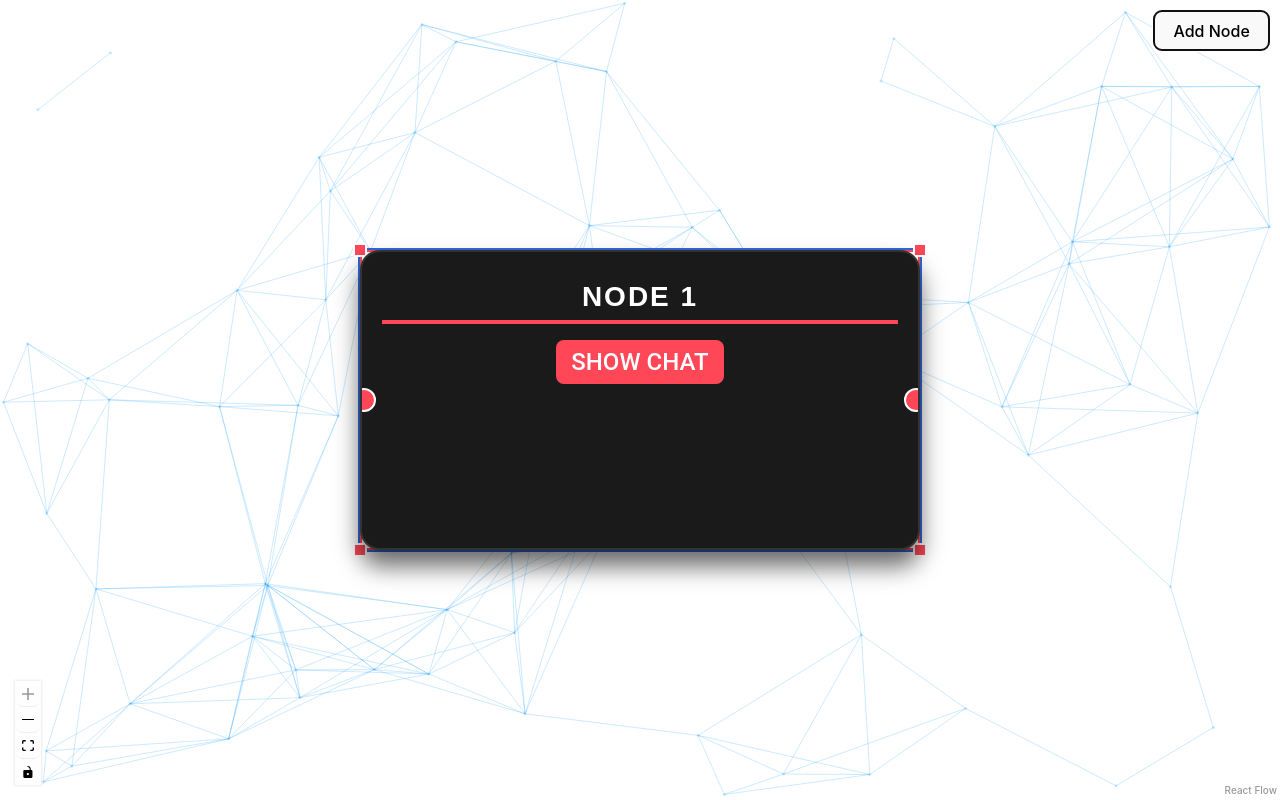
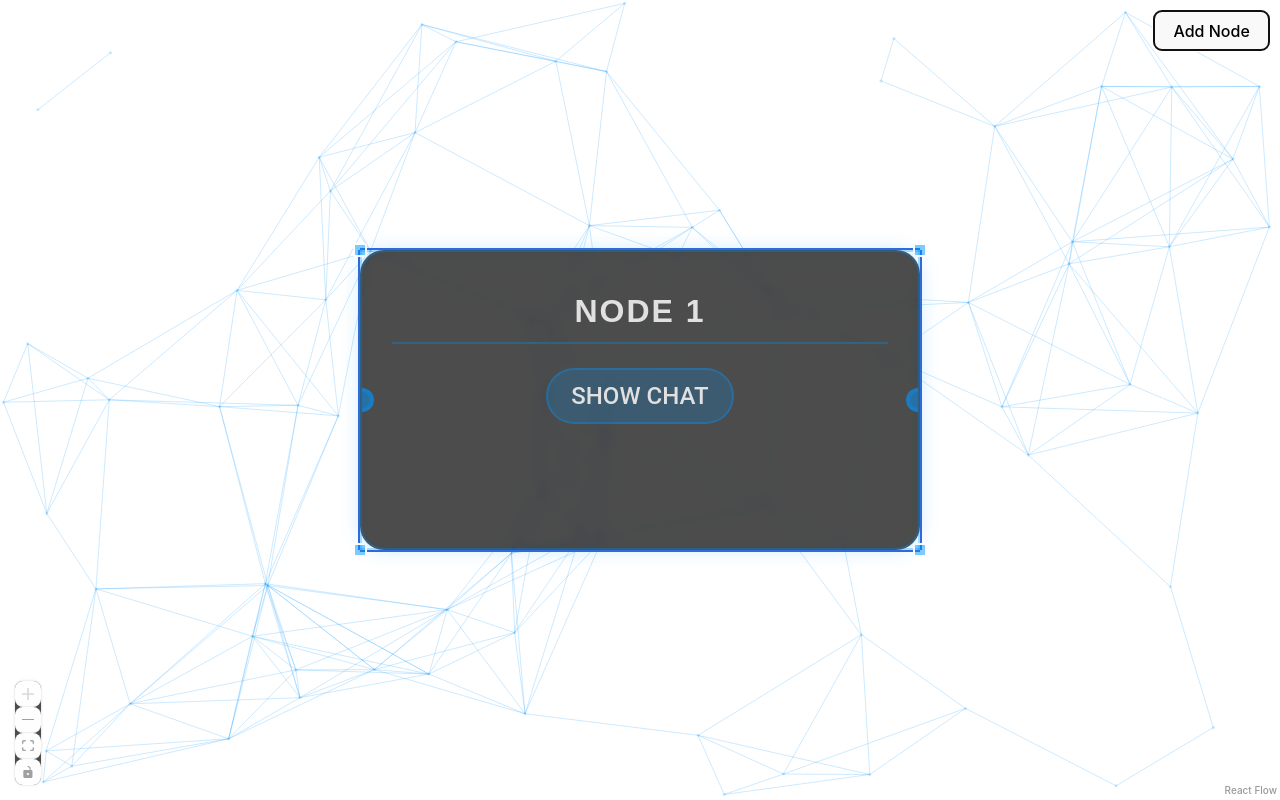
Before and after one commit to Robertgreenwood27/NeuralNode, a React (Vite) app: page / in a window 1280 px wide. Both pictures are taken after a click on the button "Add Node". Built offline with nearby package versions, Linux system fonts and the light colour scheme.

Commit message:
sick node style

```diff
--- a/src/flow-chart-styles.css
+++ b/src/flow-chart-styles.css
@@ -1,31 +1,34 @@
 /* ReactFlow control styles */
 .react-flow__controls-button {
-    color: black !important;
+    color: #a0a0a0 !important;
 }
 
 .react-flow__controls {
-    background-color: rgba(255, 255, 255, 0.8) !important;
+    background-color: rgba(0, 0, 0, 0.7) !important;
+    border-radius: 8px;
 }
 
 /* Node styles */
 .editable-node {
-    background-color: #1a1a1a;
-    border-radius: 10px;
-    padding: 10px;
-    color: #ffffff;
-    box-shadow: 0 8px 12px rgba(0, 0, 0, 0.6);
-    border: 1px solid #333;
+    background-color: rgba(0, 0, 0, 0.7);
+    border-radius: 12px;
+    padding: 15px;
+    color: #e0e0e0;
+    box-shadow: 0 0 10px rgba(0, 150, 255, 0.2);
+    border: 1px solid rgba(0, 150, 255, 0.3);
     font-family: 'Roboto', sans-serif;
-    transition: transform 0.3s ease;
+    transition: all 0.3s ease;
     display: flex;
     flex-direction: column;
     position: relative;
     box-sizing: border-box;
     overflow: hidden;
+    backdrop-filter: blur(3px);
 }
 
 .editable-node:hover {
     transform: scale(1.02);
+    box-shadow: 0 0 15px rgba(0, 150, 255, 0.3);
 }
 
 .node-content {
@@ -39,12 +42,12 @@
 .node-title {
     background-color: transparent;
     border: none;
-    border-bottom: 2px solid #ff4757;
-    color: #ffffff;
-    font-size: 14px;
+    border-bottom: 1px solid rgba(0, 150, 255, 0.3);
+    color: #e0e0e0;
+    font-size: 16px;
     font-weight: bold;
-    margin-bottom: 8px;
-    padding: 4px 0;
+    margin-bottom: 12px;
+    padding: 6px 0;
     width: 100%;
     text-align: center;
     letter-spacing: 1px;
@@ -55,43 +58,43 @@
 }
 
 .toggle-chat-btn {
-    background-color: #ff4757;
-    border: none;
-    border-radius: 4px;
-    color: #ffffff;
+    background-color: rgba(0, 150, 255, 0.2);
+    border: 1px solid rgba(0, 150, 255, 0.3);
+    border-radius: 20px;
+    color: #e0e0e0;
     cursor: pointer;
     font-size: 12px;
-    padding: 4px 8px;
-    margin-bottom: 8px;
+    padding: 6px 12px;
+    margin-bottom: 12px;
     align-self: center;
-    transition: background-color 0.3s ease, transform 0.3s ease;
+    transition: all 0.3s ease;
     text-transform: uppercase;
     white-space: nowrap;
 }
 
-.chat-container {
-    flex-grow: 1;
-    overflow-y: auto;
-    margin-top: 10px;
+.toggle-chat-btn:hover {
+    background-color: rgba(0, 150, 255, 0.3);
+    box-shadow: 0 0 5px rgba(0, 150, 255, 0.3);
 }
 
 /* Handle styles */
 .react-flow__handle {
-    width: 10px;
-    height: 10px;
+    width: 8px;
+    height: 8px;
     border-radius: 50%;
-    background-color: #ff4757;
+    background-color: rgba(0, 150, 255, 0.5);
+    border: 2px solid rgba(0, 150, 255, 0.3);
     position: absolute;
 }
 
 .react-flow__handle-left {
-    left: -5px;
+    left: -6px;
     top: 50%;
     transform: translateY(-50%);
 }
 
 .react-flow__handle-right {
-    right: -5px;
+    right: -6px;
     top: 50%;
     transform: translateY(-50%);
 }
@@ -100,10 +103,10 @@
 .chat-interface {
     display: flex;
     flex-direction: column;
-    background-color: #282828;
-    border-radius: 6px;
-    padding: 8px;
-    border: 1px solid #444;
+    background-color: rgba(0, 0, 0, 0.5);
+    border-radius: 10px;
+    padding: 10px;
+    border: 1px solid rgba(0, 150, 255, 0.2);
     flex-grow: 1;
     overflow: hidden;
 }
@@ -111,29 +114,29 @@
 .chat-messages {
     flex-grow: 1;
     overflow-y: auto;
-    margin-bottom: 8px;
-    padding-right: 8px;
+    margin-bottom: 10px;
+    padding-right: 10px;
     max-width: 100%;
 }
 
 .chat-messages::-webkit-scrollbar {
-    width: 8px;
-    background-color: #1a1a1a;
+    width: 6px;
+    background-color: rgba(0, 0, 0, 0.3);
 }
 
 .chat-messages::-webkit-scrollbar-thumb {
-    background-color: #555;
-    border-radius: 4px;
+    background-color: rgba(0, 150, 255, 0.3);
+    border-radius: 3px;
 }
 
 .chat-messages::-webkit-scrollbar-thumb:hover {
-    background-color: #777;
+    background-color: rgba(0, 150, 255, 0.5);
 }
 
 .message {
-    margin-bottom: 6px;
-    padding: 4px 6px;
-    border-radius: 4px;
+    margin-bottom: 8px;
+    padding: 6px 10px;
+    border-radius: 12px;
     font-family: 'Roboto', sans-serif;
     font-size: 12px;
     max-width: 85%;
@@ -141,17 +144,17 @@
 }
 
 .message.user {
-    background-color: #3742fa;
-    color: #ffffff;
+    background-color: rgba(0, 150, 255, 0.1);
+    color: #e0e0e0;
     margin-left: auto;
-    border-left: 3px solid #1e90ff;
+    border-left: 2px solid rgba(0, 150, 255, 0.3);
 }
 
 .message.ai {
-    background-color: #5352ed;
-    color: #ffffff;
+    background-color: rgba(0, 150, 255, 0.15);
+    color: #e0e0e0;
     margin-right: auto;
-    border-left: 3px solid #2ed573;
+    border-left: 2px solid rgba(0, 150, 255, 0.3);
 }
 
 .chat-interface form {
@@ -161,46 +164,47 @@
 
 .chat-interface input {
     flex-grow: 1;
-    background-color: #2c2c2c;
-    border: none;
-    border-radius: 4px 0 0 4px;
-    padding: 4px 6px;
-    color: #ffffff;
+    background-color: rgba(0, 0, 0, 0.5);
+    border: 1px solid rgba(0, 150, 255, 0.2);
+    border-radius: 20px 0 0 20px;
+    padding: 6px 12px;
+    color: #e0e0e0;
     font-size: 12px;
     min-width: 0;
 }
 
 .chat-interface button {
-    background-color: #ff4757;
-    border: none;
-    border-radius: 0 4px 4px 0;
-    color: #ffffff;
+    background-color: rgba(0, 150, 255, 0.2);
+    border: 1px solid rgba(0, 150, 255, 0.3);
+    border-radius: 0 20px 20px 0;
+    color: #e0e0e0;
     cursor: pointer;
-    padding: 4px 8px;
+    padding: 6px 12px;
     font-family: 'Roboto', sans-serif;
     font-weight: bold;
     text-transform: uppercase;
     font-size: 12px;
-    transition: background-color 0.3s ease;
+    transition: all 0.3s ease;
     white-space: nowrap;
 }
 
 .chat-interface button:hover {
-    background-color: #e04050;
+    background-color: rgba(0, 150, 255, 0.3);
+    box-shadow: 0 0 5px rgba(0, 150, 255, 0.3);
 }
 
 /* Custom scrollbar track */
 .track-vertical {
-    background-color: #1a1a1a;
-    border-radius: 4px;
+    background-color: rgba(0, 0, 0, 0.3);
+    border-radius: 3px;
 }
 
 .thumb-vertical {
-    background-color: #555;
+    background-color: rgba(0, 150, 255, 0.3);
 }
 
 .thumb-vertical:hover {
-    background-color: #777;
+    background-color: rgba(0, 150, 255, 0.5);
 }
 
 /* NodeResizer styles */
@@ -210,9 +214,9 @@
 }
 
 .react-flow__node-editable .react-flow__resize-control {
-    background-color: #ff4757;
+    background-color: rgba(0, 150, 255, 0.5);
 }
 
 .react-flow__node-editable .react-flow__resize-control.line {
-    background-color: #ff4757;
+    background-color: rgba(0, 150, 255, 0.3);
 }
```
Also changed, not shown: src/components/CustomBackground.jsx (deleted, +0 -123 lines).
